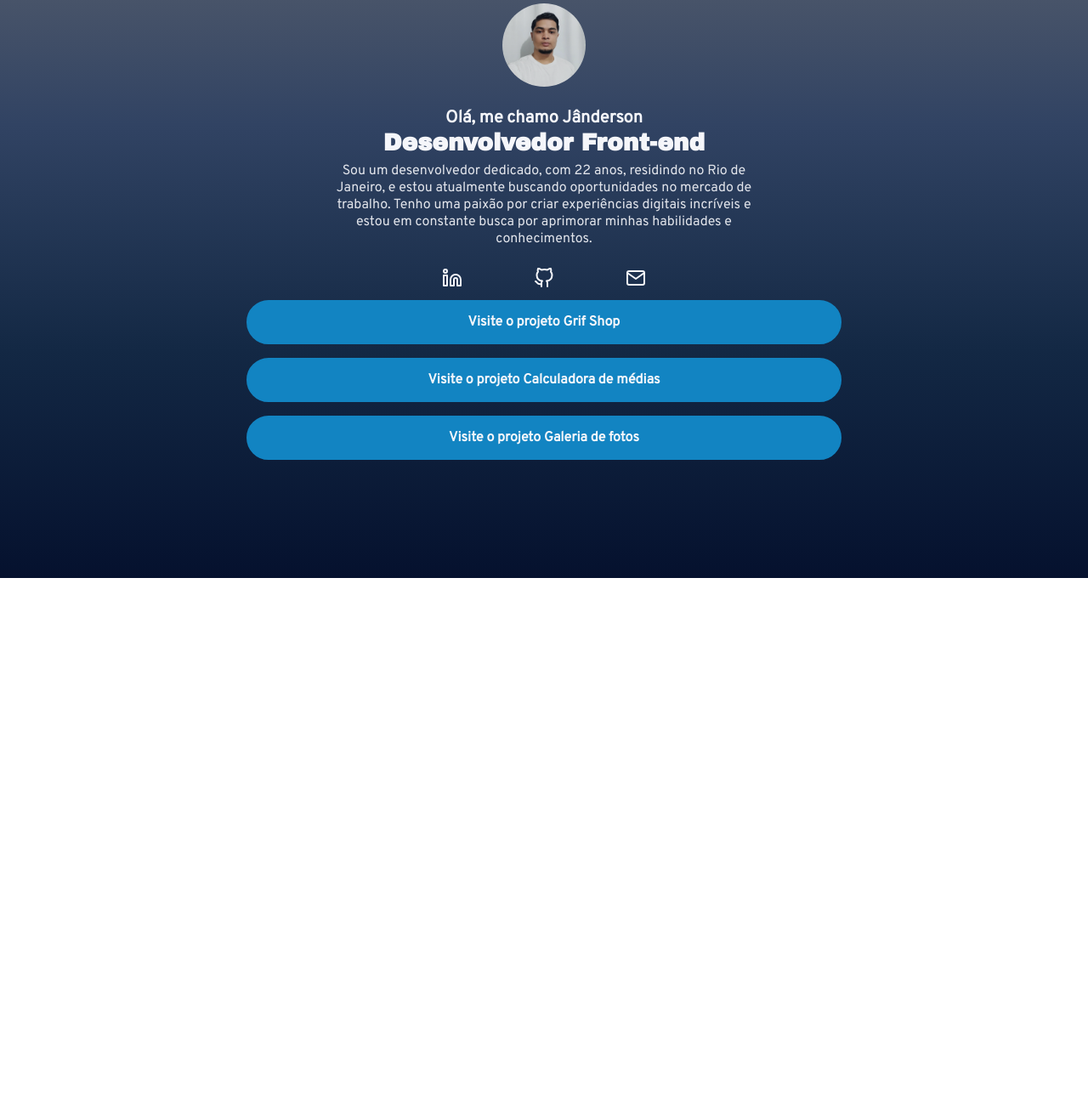
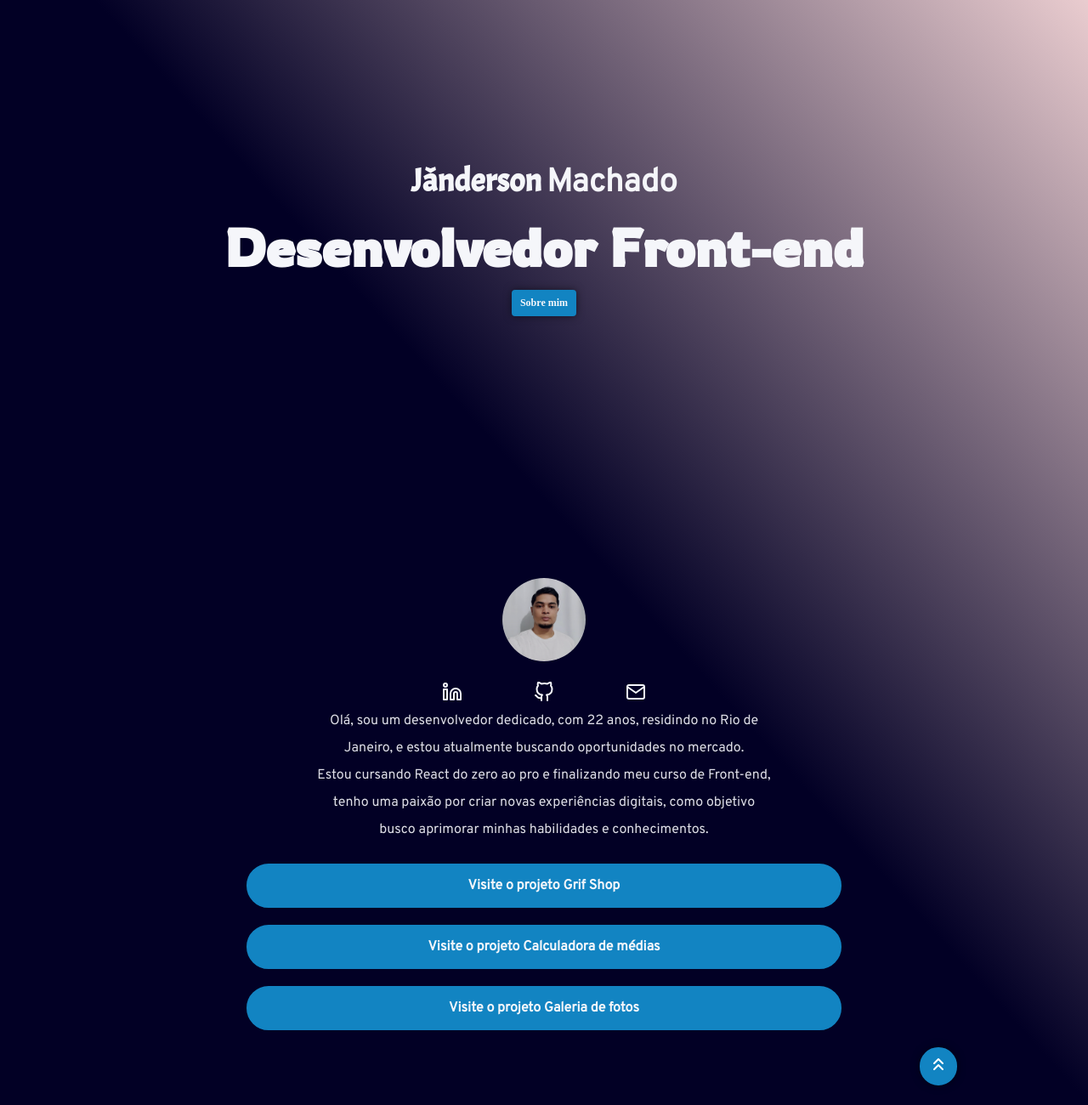
Before and after one commit to jotaMch/project_LESS_port, a website: page index.html in a window 1280 px wide. Shown: the part 120-1420 px from the top of the page at 85% size. Before the commit the page ends 800 px from the top, so only its background shows below. Drawn offline with Linux system fonts and the light colour scheme.

Commit message:
new file

```diff
--- a/index.html
+++ b/index.html
@@ -10,23 +10,22 @@
     <link rel="preconnect" href="https://fonts.gstatic.com" crossorigin>
     <link href="https://fonts.googleapis.com/css2?family=Overpass&display=swap" rel="stylesheet">
     <link href="https://fonts.googleapis.com/css2?family=Archivo+Black&display=swap" rel="stylesheet">
+    <link href="https://fonts.googleapis.com/css2?family=Acme&display=swap" rel="stylesheet"><!--nome-->
+    <link href="https://fonts.googleapis.com/css2?family=Rowdies&display=swap" rel="stylesheet"> <!--front-end-->
 </head>
 <body>
     <div class="container">
-        <header>
+        <header id="inicio">
+            <div class="cabecalho">
+                <h1>Jânderson <span class="blue">Machado</span></h1>
+                <h2 class="subtitle"></h2>
+                <button type="button" onclick="scrollToSection('sobre')">Sobre mim</button>
+            </div>
+        </header>
+        <div class="container-flex">
+            <div id="sobre">
                 <img class="profile" src="src/images/perfil-original.jpg" />
                 <div class="profile-bio">
-                <h1 class="profile-bio-name">Olá, me chamo Jânderson</h1>
-                <h2 class="profile-bio-subtitle"></h2>
-                <p class="profile-bio-description">
-                    Sou um desenvolvedor dedicado, com 22 anos, residindo no Rio de Janeiro, e estou atualmente buscando oportunidades no mercado de trabalho. Tenho uma paixão por criar experiências digitais incríveis e estou em constante busca por aprimorar minhas habilidades e conhecimentos.
-                </p>
-                <!--<p class="objetivo">
-                    Meu objetivo é me tornar um profissional exemplar, mantendo-me atualizado sobre as últimas tecnologias e buscando constantemente novas experiências no campo do desenvolvimento. Estou entusiasmado para contribuir com projetos desafiadores e colaborar em equipes de alto desempenho.
-                </p>
-                <button id="btn-mais" type="button">Mais</button>-->
-            </div>
-        </header>
                     <nav>
                         <ul class="social-links">
                             <li>
@@ -51,6 +50,21 @@
                             </li>-->
                         </ul>
                     </nav>
+                    <h2 class="profile-bio-subtitle"></h2>
+                    <p class="profile-bio-description">
+                        Olá, sou um desenvolvedor dedicado, com 22 anos, residindo no Rio de Janeiro, e estou
+                        atualmente buscando oportunidades no mercado. <br />
+                        Estou cursando React do zero ao pro e finalizando meu curso de Front-end,
+                        tenho uma paixão por criar novas experiências digitais, como objetivo busco
+                        aprimorar minhas habilidades e conhecimentos.<br />
+                    </p>
+                    <!--<p class="objetivo">
+                        Meu objetivo é me tornar um profissional exemplar, mantendo-me atualizado sobre as últimas tecnologias e buscando constantemente novas experiências no campo do desenvolvimento. Estou entusiasmado para contribuir com projetos desafiadores e colaborar em equipes de alto desempenho.
+                    </p>
+                    <button id="btn-mais" type="button">Mais</button>-->
+                </div>
+            </div>
+            <div>
                 <nav>
                     <ul class="projects-list">
                         <li class="projects-list-item">
@@ -70,6 +84,11 @@
                         </li>
                     </ul>
                 </nav>
+                <button type="button" onclick="scrollToSection('inicio')">
+                    <img class="up" src="./src/images/chevrons-up.svg" alt="logo up" >
+                </button>
+            </div>
+        </div>
     </div>
     <script src="main.js"></script>
 </body>
--- a/main.js
+++ b/main.js
@@ -1,17 +1,21 @@
-const textSub = document.querySelector('.profile-bio-subtitle');
-const text = "Desenvolvedor Front-end"
+const textSub = document.querySelector('.subtitle');
+const text = 'Desenvolvedor Front-end';
 const interval = 80;
 
-function showText(textSub, text, interval) {
+function showText() {
     const char = text.split("").reverse();
     const type = setInterval(() => {
-        if(!char.length){
+        if (!char.length) {
             return clearInterval(type);
         }
         const next = char.pop();
-
         textSub.innerHTML += next;
-    }, interval)
+    }, interval);
 }
 
-showText(textSub, text, interval);
+showText();
+
+function scrollToSection(sectionId) {
+    const section = document.getElementById(sectionId);
+    section.scrollIntoView({ behavior: 'smooth' });
+}
--- a/src/styles/main.less
+++ b/src/styles/main.less
@@ -14,14 +14,14 @@
     font-family: 'Overpass', sans-serif;
 }
 
-span {
-    display: block;
-}
-
 body {
-    background-image: linear-gradient(to bottom, #5a616e, #314363, #132844, #05112e);
+    background: linear-gradient(48deg, rgb(2, 0, 37) 52%, rgb(255, 223, 223) 100%);
     color: #colors[textColor];
 }
+/*
+span {
+    color: rgb(2, 0, 37);
+}*/
 
 li {
     list-style: none;
@@ -31,7 +31,6 @@ li {
     max-width: 960px;
     width: 100%;
     margin: 0 auto;
-    height: 100vh;
     display: flex;
     flex-direction: column;
     justify-content: center;
@@ -47,7 +46,118 @@ li {
     }
 }
 
-header {
+.cabecalho {
+    height: 100vh;
+    width: 100%;
+    text-align: center;
+    margin: 0 auto;
+    display: flex;
+    flex-direction: column;
+    justify-content: center;
+
+    @media @breakpointMobile {
+        width: 80%;
+    }
+
+    h1 {
+        //font-style: italic;
+        //font-weight: lighter;
+        font-family: 'Acme', sans-serif;
+        font-size: 38px;
+        /*
+        background-image: linear-gradient(100deg, rgb(244, 168, 168) 50%, rgb(2, 0, 37)50%);
+        -webkit-background-clip: text;
+        -moz-background-clip: text;
+        background-clip: text;
+        color: transparent;*/
+
+        @media @breakpointMobile {
+            font-size: 18px;
+        }
+    }
+
+    h2 {
+        font-size: 62px;
+        font-family: 'Rowdies', cursive;
+        margin: 12px 0;
+        /*background-image: linear-gradient(90deg, rgb(244, 168, 168) 58%, rgb(47, 44, 102), rgb(2, 0, 37)40%);
+        -webkit-background-clip: text;
+        -moz-background-clip: text;
+        background-clip: text;
+        color: transparent;*/
+
+        @media @breakpointMobile {
+            font-size: 28px;
+            margin: 0 auto;
+            text-align: center;
+            //max-width: 240px;
+            //width: 100%;
+        }
+    }
+
+    button {
+        padding: 6px 8px;
+        border-radius: 4px;
+        box-shadow: 0px 0px 10px rgba(0, 0, 0, 0.5);
+        font-family: 'Zilla Slab', serif;
+        color: #colors[textColor];
+        text-transform: none;
+        font-size: 12px;
+        background-color: #colors[buttonColor];
+        border: 2px solid #colors[buttonColor];
+        transition: all ease .5s;
+
+        @media @breakpointMobile {
+            padding: 2px 4px;
+            font-size: 12px;
+            margin: 12px auto;
+        }
+
+        &:hover {
+            background-color: transparent;
+            color: #colors[btnHover];
+        }
+    }
+}
+
+.container-flex {
+    //display: flex;
+    //justify-content: space-between;
+    margin-bottom: 180px;
+
+    @media @breakpointMobile {
+        margin-bottom: 80px;
+    }
+
+    button {
+        position: absolute;
+        right: 12%;
+        padding: 6px 8px;
+        border-radius: 50px;
+        box-shadow: 0px 0px 10px rgba(0, 0, 0, 0.5);
+        color: #colors[textColor];
+        background-color: #colors[buttonColor];
+        border: 2px solid #colors[buttonColor];
+        transition: all ease .5s;
+
+        @media @breakpointTablet {
+            right: 2%;
+        }
+
+
+        &:hover {
+            background-color: transparent;
+            color: #colors[btnHover];
+        }
+
+        img {
+            filter: invert(100%);
+        }
+    }
+}
+
+
+#sobre {
     padding-bottom: 24px;
 
     .profile {
@@ -61,26 +171,16 @@ header {
 
 .profile-bio {
     text-align: center;
-    max-width: 520px;
+    max-width: 540px;
     margin: 0 auto;
     transition: all ease .3s;
 
-    &-name {
-        font-size: 20px;
-    }
-
-    &-subtitle {
-        font-size: 28px;
-        font-family: 'Archivo Black', sans-serif;
-        .marginBottom8();
-    }
-
-    &-description,
-    .objetivo {
+    &-description {
         max-width: 560px;
         margin: 0 auto;
         font-size: 16px;
         opacity: .9;
+        line-height: 2em;
     }
 }
 
@@ -104,9 +204,8 @@ header {
 }
 
 .projects-list {
-    margin-top: 32px;
     max-width: 700px;
-    margin: 8px auto;
+    margin: 0 auto ;
     transition: opacity 0.3s ease;
 
     &-item {
@@ -115,7 +214,7 @@ header {
             background-color: #colors[buttonColor];
             display: block;
             padding: 14px 20px;
-            margin-bottom: 16px;
+            margin-bottom: 20px;
             text-align: center;
             color: #colors[textColor];
             font-weight: bold;
```
Also changed, not shown: build/styles/main.css, src/images/chevrons-up.svg (added). Lines whose indentation alone changed are shown as unchanged.
